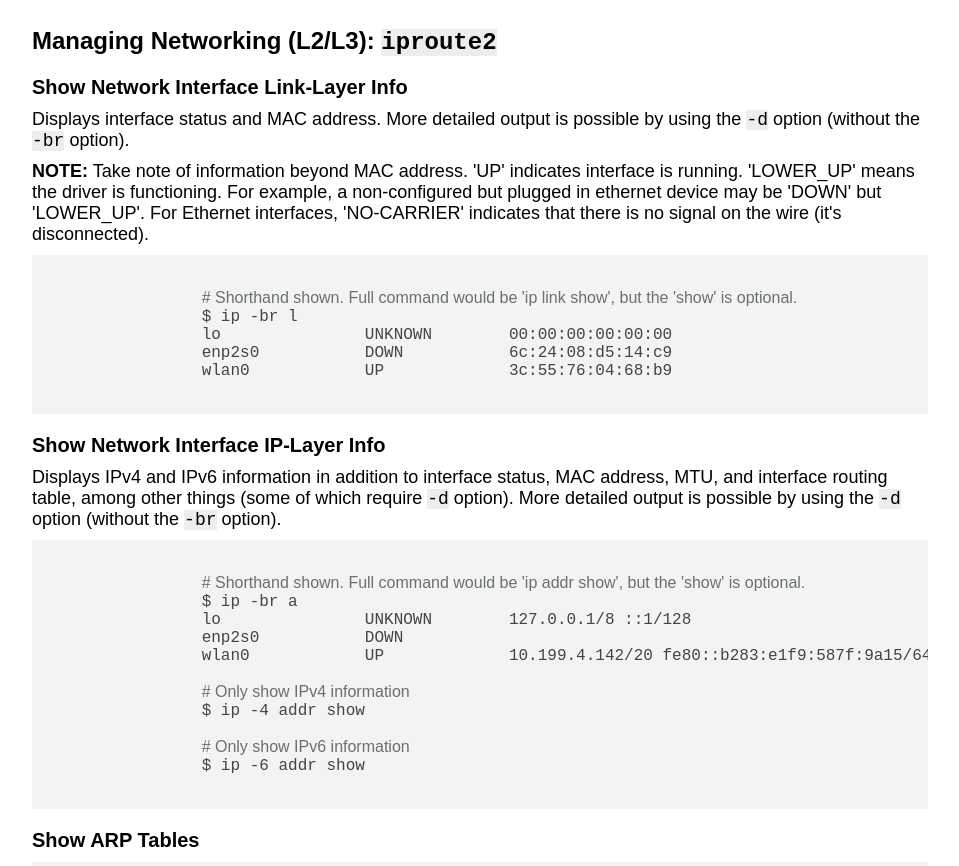
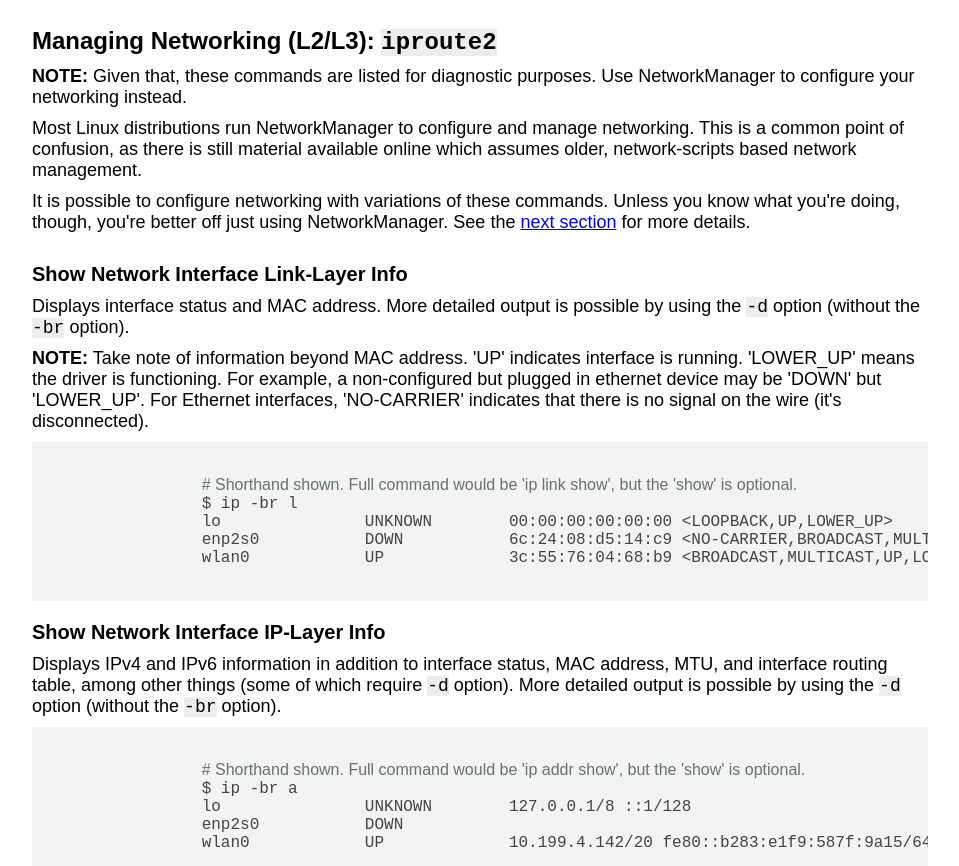
Before and after one commit to a-gavin/a-gavin.github.io, a plain HTML site: page misc/linux-cmds.html in a window 1280 px wide. Shown: the part 5540-6406 px from the top of the page, without its empty margins (160-1119 px from the left). Drawn offline with nearby package versions, Linux system fonts and the light colour scheme; a web font is replaced by a local one.

Commit message:
Add note about NetworkManager confusion. Fix broken </> chars in code block

```diff
--- a/misc/linux-cmds.html
+++ b/misc/linux-cmds.html
@@ -309,8 +309,22 @@
             <!-- Managing Networking (L2/L3): iproute2 Commands -->
             <!-- TODO: 1q vlan, vrf -->
             <h2 class="mt3 mb1" id="networking-iproute2">Managing Networking (L2/L3): <code>iproute2</code></h2>
+            <p class="mv1">
+                <b>NOTE:</b> Given that, these commands are listed for diagnostic purposes.
+                Use NetworkManager to configure your networking instead.
+            </p>
+            <p class="mv1">
+                Most Linux distributions run NetworkManager to configure and manage networking. This
+                is a common point of confusion, as there is still material available online which
+                assumes older, network-scripts based network management.
+            </p>
+            <p class="mv1">
+                It is possible to configure networking with variations of these commands. Unless you know
+                what you're doing, though, you're better off just using NetworkManager. See the
+                <a href="#networking-non-iproute2">next section</a> for more details.
+            </p>
 
-            <h3 class="mt2 mb1" id="ip-link">Show Network Interface Link-Layer Info</h3>
+            <h3 class="mt3 mb1" id="ip-link">Show Network Interface Link-Layer Info</h3>
             <p class="mv1">
                 Displays interface status and MAC address. More detailed output is possible by
                 using the <code>-d</code> option (without the <code>-br</code> option).
@@ -325,9 +339,9 @@
             <pre><code class="language-bash">
                 # Shorthand shown. Full command would be 'ip link show', but the 'show' is optional.
                 $ ip -br l
-                lo               UNKNOWN        00:00:00:00:00:00 <LOOPBACK,UP,LOWER_UP>
-                enp2s0           DOWN           6c:24:08:d5:14:c9 <NO-CARRIER,BROADCAST,MULTICAST,UP>
-                wlan0            UP             3c:55:76:04:68:b9 <BROADCAST,MULTICAST,UP,LOWER_UP>
+                lo               UNKNOWN        00:00:00:00:00:00 &lt;LOOPBACK,UP,LOWER_UP&gt;
+                enp2s0           DOWN           6c:24:08:d5:14:c9 &lt;NO-CARRIER,BROADCAST,MULTICAST,UP&gt;
+                wlan0            UP             3c:55:76:04:68:b9 &lt;BROADCAST,MULTICAST,UP,LOWER_UP&gt;
             </code></pre>
 
             <h3 class="mt2 mb1" id="ip-addr">Show Network Interface IP-Layer Info</h3>
```
